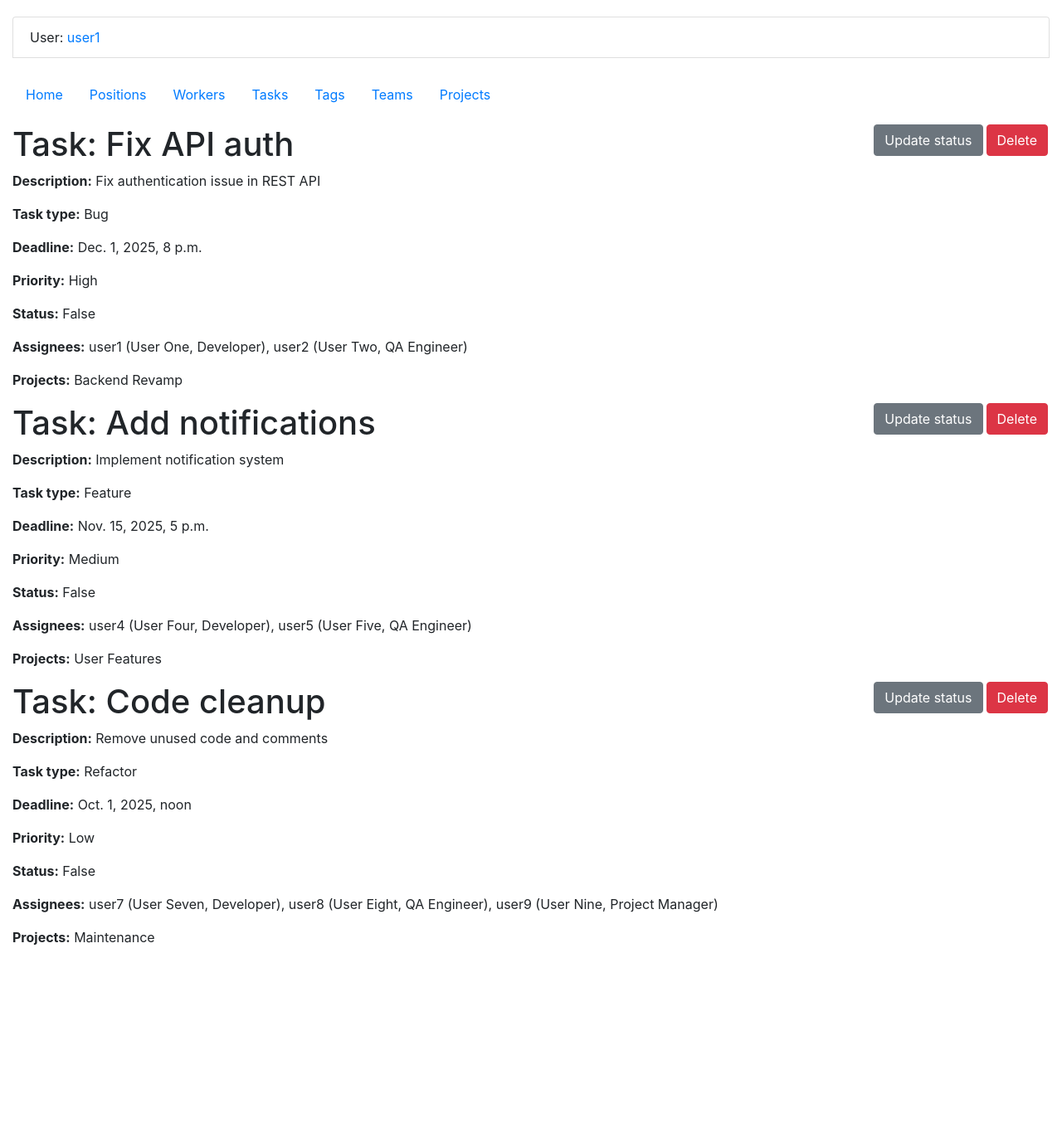
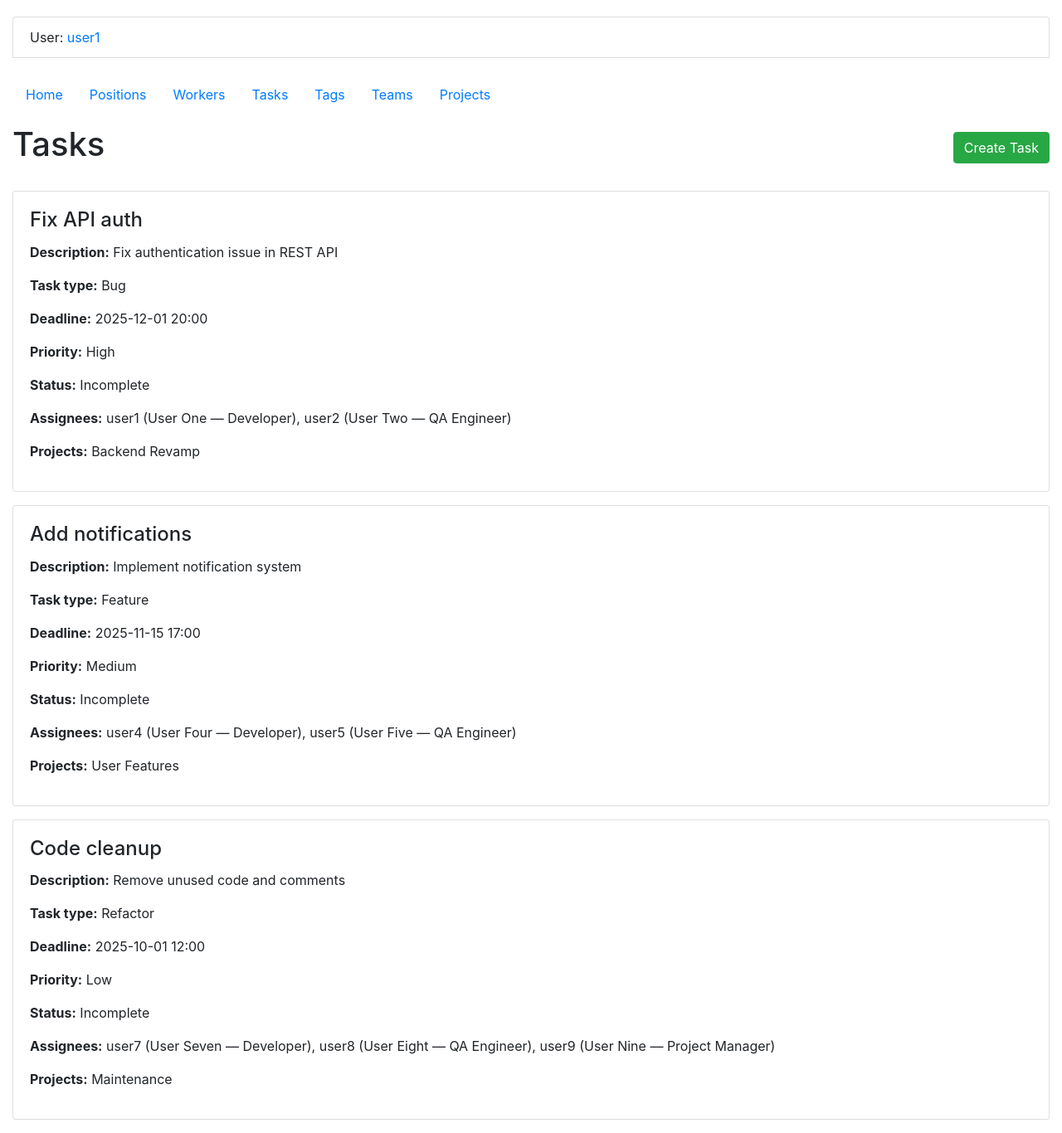
Before and after one commit to DLisovyi94/Task-manager-for-IT-companies, a Django app: page /tasks/ in a window 1280 px wide. Shown: the whole page at 83% size. Before the commit the page ends 1139 px from the top, so only its background shows below. Run offline with Django 5.2, Linux system fonts and the light colour scheme; a user stored in the database is signed in; data comes from the database, SQL or seed files in the repository.

Commit message:
feat:Create buton and func create  task"

```diff
--- a/manage.py
+++ b/manage.py
@@ -6,7 +6,7 @@ import sys
 
 def main():
     """Run administrative tasks."""
-    os.environ.setdefault('DJANGO_SETTINGS_MODULE', 'task_manager.settings')
+    os.environ.setdefault("DJANGO_SETTINGS_MODULE", "task_manager.settings")
     try:
         from django.core.management import execute_from_command_line
     except ImportError as exc:
@@ -18,5 +18,5 @@ def main():
     execute_from_command_line(sys.argv)
 
 
-if __name__ == '__main__':
+if __name__ == "__main__":
     main()
--- a/task/models.py
+++ b/task/models.py
@@ -5,20 +5,16 @@ from django.urls import reverse
 from django.db.models import TextChoices
 
 
+class Position(models.Model):
+    name = models.CharField(max_length=255, unique=True)
 
-class Position (models.Model):
-     name = models.CharField(max_length=255, unique=True)
-
-     def __str__(self):
-         return self.name
+    def __str__(self):
+        return self.name
 
 
 class Worker(AbstractUser):
     position = models.ForeignKey(
-        Position,
-        on_delete=models.CASCADE,
-        null=True,
-        blank=True
+        Position, on_delete=models.CASCADE, null=True, blank=True
     )
 
     def __str__(self):
@@ -40,43 +36,35 @@ class Task(models.Model):
         LOW = "Low", "Low"
 
     priority = models.CharField(
-        max_length=20,
-        choices=Priority.choices,
-        default=Priority.MEDIUM
+        max_length=20, choices=Priority.choices, default=Priority.MEDIUM
     )
     name = models.CharField(max_length=255)
     description = models.TextField()
     deadline = models.DateTimeField()
     is_completed = models.BooleanField(default=False)
     task_type = models.ForeignKey(
-        "TaskType",
-        on_delete=models.PROTECT,
-        related_name='tasks'
+        "TaskType", on_delete=models.PROTECT, related_name="tasks"
     )
     created_by = models.ForeignKey(
-        settings.AUTH_USER_MODEL,
-        on_delete=models.PROTECT,
-        related_name='created_tasks'
+        settings.AUTH_USER_MODEL, on_delete=models.PROTECT, related_name="created_tasks"
     )
     assignees = models.ManyToManyField(
-        settings.AUTH_USER_MODEL,
-        blank=True,
-        related_name='assigned_tasks'
+        settings.AUTH_USER_MODEL, blank=True, related_name="assigned_tasks"
     )
 
     def __str__(self):
         return (
             f"{self.name}, "
-                f"{self.task_type.name}, "
-                f"priority: {self.priority}, "
-                f"deadline: {self.deadline.strftime('%Y-%m-%d %H:%M')},"
-                f"is_completed: {self.is_completed}"
+            f"{self.task_type.name}, "
+            f"priority: {self.priority}, "
+            f"deadline: {self.deadline.strftime('%Y-%m-%d %H:%M')},"
+            f"is_completed: {self.is_completed}"
         )
 
 
 class Tag(models.Model):
     name = models.CharField(max_length=100, unique=True)
-    tasks = models.ManyToManyField('Task', related_name='tags', blank=True)
+    tasks = models.ManyToManyField("Task", related_name="tags", blank=True)
 
     def __str__(self):
         return self.name
@@ -84,7 +72,9 @@ class Tag(models.Model):
 
 class Team(models.Model):
     name = models.CharField(max_length=255)
-    workers = models.ManyToManyField(settings.AUTH_USER_MODEL, blank=True, related_name='teams')
+    workers = models.ManyToManyField(
+        settings.AUTH_USER_MODEL, blank=True, related_name="teams"
+    )
 
     def __str__(self):
         return self.name
@@ -93,10 +83,11 @@ class Team(models.Model):
 class Project(models.Model):
     name = models.CharField(max_length=255)
     description = models.TextField()
-    team = models.ManyToManyField('Team', blank=True, related_name='projects')
-    tasks = models.ManyToManyField('Task', related_name='projects', blank=True)
+    team = models.ManyToManyField("Team", blank=True, related_name="projects")
+    tasks = models.ManyToManyField("Task", related_name="projects", blank=True)
 
     def __str__(self):
         return f"project: {self.name}, description: {self.description}"
 
+
 # Create your models here.
--- a/task/urls.py
+++ b/task/urls.py
@@ -11,6 +11,9 @@ from .views import (
     WorkerUpdateView,
     WorkerDeleteView,
     WorkerDetailView,
+    TaskCreateView,
+    # TaskUpdateView,
+    # TaskDeleteView
 )
 
 urlpatterns = [
@@ -21,10 +24,15 @@ urlpatterns = [
     path("workers/create/", WorkerCreateView.as_view(), name="worker-create"),
     path("workers/<int:pk>/update/", WorkerUpdateView.as_view(), name="worker-update"),
     path("workers/<int:pk>/delete/", WorkerDeleteView.as_view(), name="worker-delete"),
+    path("workers/create/", WorkerCreateView.as_view(), name="worker-create"),
+    path("workers/<int:pk>/update/", WorkerUpdateView.as_view(), name="worker-update"),
+    path("workers/<int:pk>/delete/", WorkerDeleteView.as_view(), name="worker-delete"),
     path("tasks/", TaskListView.as_view(), name="task_list"),
+    path("tasks/create/", TaskCreateView.as_view(), name="task-create"),
+    # path("tasks/<int:pk>/update/", TaskUpdateView.as_view(), name="worker-update"),
+    # path("tasks/<int:pk>/delete/", TaskDeleteView.as_view(), name="worker-delete"),
     path("teams/", TeamListView.as_view(), name="team_list"),
     path("projects/", ProjectListView.as_view(), name="project_list"),
-
 ]
 
 app_name = "task"
--- a/task/views.py
+++ b/task/views.py
@@ -5,7 +5,7 @@ from django.urls import reverse_lazy
 from django.views import generic
 from django.views.generic import ListView, CreateView, DetailView
 
-from task.forms import WorkerCreationForm, WorkerUpdateForm
+from task.forms import WorkerCreationForm, WorkerUpdateForm, TaskCreationForm
 from task.models import Position, Worker, TaskType, Task, Tag, Team, Project
 
 
@@ -35,14 +35,15 @@ def index(request):
         "num_visits": num_visits + 1,
     }
 
-    return render(request, 'task/index.html', context=context)
+    return render(request, "task/index.html", context=context)
 
 
-class PositionListView(LoginRequiredMixin,ListView):
+class PositionListView(LoginRequiredMixin, ListView):
     model = Position
     context_object_name = "position_list"
     template_name = "task/position_list.html"
     paginate_by = 2
+
 
 class WorkerListView(LoginRequiredMixin, ListView):
     model = Worker
@@ -74,21 +75,44 @@ class WorkerDeleteView(LoginRequiredMixin, generic.DeleteView):
     model = Worker
     success_url = reverse_lazy("task:worker_list")
 
-class TaskListView(LoginRequiredMixin,ListView):
+
+class TaskListView(LoginRequiredMixin, ListView):
     model = Task
     context_object_name = "task_list"
     template_name = "task/task_list.html"
     paginate_by = 5
 
 
-class TeamListView(LoginRequiredMixin,ListView):
+class TaskCreateView(LoginRequiredMixin, CreateView):
+    model = Task
+    form_class = TaskCreationForm
+    template_name = "task/task_form.html"
+    success_url = reverse_lazy("task:task_list")
+
+    def form_valid(self, form):
+        form.instance.created_by = self.request.user  # <-- обов'язково
+        return super().form_valid(form)
+
+
+# class WorkerUpdateView(LoginRequiredMixin, generic.UpdateView):
+#     model = Worker
+#     form_class = WorkerUpdateForm
+#     success_url = reverse_lazy("task:worker_list")
+#
+#
+# class WorkerDeleteView(LoginRequiredMixin, generic.DeleteView):
+#     model = Worker
+#     success_url = reverse_lazy("task:worker_list")
+
+
+class TeamListView(LoginRequiredMixin, ListView):
     model = Team
     context_object_name = "team_list"
     template_name = "task/team_list.html"
     paginate_by = 5
 
 
-class ProjectListView(LoginRequiredMixin,ListView):
+class ProjectListView(LoginRequiredMixin, ListView):
     model = Project
     context_object_name = "project_list"
     template_name = "task/project_list.html"
--- a/task_manager/asgi.py
+++ b/task_manager/asgi.py
@@ -11,6 +11,6 @@ import os
 
 from django.core.asgi import get_asgi_application
 
-os.environ.setdefault('DJANGO_SETTINGS_MODULE', 'task_manager.settings')
+os.environ.setdefault("DJANGO_SETTINGS_MODULE", "task_manager.settings")
 
 application = get_asgi_application()
--- a/task_manager/urls.py
+++ b/task_manager/urls.py
@@ -14,10 +14,11 @@ Including another URLconf
     1. Import the include() function: from django.urls import include, path
     2. Add a URL to urlpatterns:  path('blog/', include('blog.urls'))
 """
+
 from django.contrib import admin
 from django.urls import path, include
 
 urlpatterns = [
-    path('admin/', admin.site.urls),
+    path("admin/", admin.site.urls),
     path("", include("task.urls", namespace="task")),
 ]
--- a/task_manager/wsgi.py
+++ b/task_manager/wsgi.py
@@ -11,6 +11,6 @@ import os
 
 from django.core.wsgi import get_wsgi_application
 
-os.environ.setdefault('DJANGO_SETTINGS_MODULE', 'task_manager.settings')
+os.environ.setdefault("DJANGO_SETTINGS_MODULE", "task_manager.settings")
 
 application = get_wsgi_application()
--- a/templates/task/task_list.html
+++ b/templates/task/task_list.html
@@ -1,36 +1,40 @@
 {% extends "base.html" %}
 
 {% block content %}
+  <div class="d-flex justify-content-between align-items-center mb-4">
+    <h1>Tasks</h1>
+    <a href="{% url 'task:task-create' %}" class="btn btn-success">Create Task</a>
+  </div>
+
   {% for task in task_list %}
-    <h1>
-      Task: {{ task.name }}
-      <a href="#" class="btn btn-danger link-to-page">
-        Delete
-      </a>
-      <a href="#" class="btn btn-secondary link-to-page">
-        Update status
-      </a>
-    </h1>
+    <div class="card mb-3">
+      <div class="card-body">
+        <h4 class="card-title d-flex justify-content-between">
+          {{ task.name }}
+        </h4>
 
         <p><strong>Description:</strong> {{ task.description }}</p>
         <p><strong>Task type:</strong> {{ task.task_type.name }}</p>
-    <p><strong>Deadline:</strong> {{ task.deadline }}</p>
+        <p><strong>Deadline:</strong> {{ task.deadline|date:"Y-m-d H:i" }}</p>
         <p><strong>Priority:</strong> {{ task.priority }}</p>
-    <p><strong>Status:</strong> {{ task.is_completed }}</p>
+        <p><strong>Status:</strong> {{ task.is_completed|yesno:"Completed,Incomplete" }}</p>
 
         <p><strong>Assignees:</strong>
           {% for worker in task.assignees.all %}
-        {{ worker.username }} ({{ worker.first_name }}
-        {{ worker.last_name }}{% if worker.position %}, {{ worker.position.name }}{% endif %}){% if not forloop.last %},
-      {% endif %}
+            {{ worker.username }} ({{ worker.first_name }} {{ worker.last_name }}
+            {% if worker.position %}— {{ worker.position.name }}{% endif %}){% if not forloop.last %}, {% endif %}
+          {% empty %} <span class="text-muted">None</span>
           {% endfor %}
         </p>
 
         <p><strong>Projects:</strong>
           {% for project in task.projects.all %}
             {{ project.name }}{% if not forloop.last %}, {% endif %}
+          {% empty %} <span class="text-muted">None</span>
           {% endfor %}
         </p>
+      </div>
+    </div>
   {% empty %}
     <p>No Tasks!</p>
   {% endfor %}
```
Also changed, not shown: task/admin.py (+16 -13 lines), task/forms.py (+26 -2 lines), task_manager/settings.py (+34 -33 lines), templates/task/task_form.html (added, +11 -0 lines), task/migrations/0001_initial.py. Lines whose indentation alone changed are shown as unchanged.
